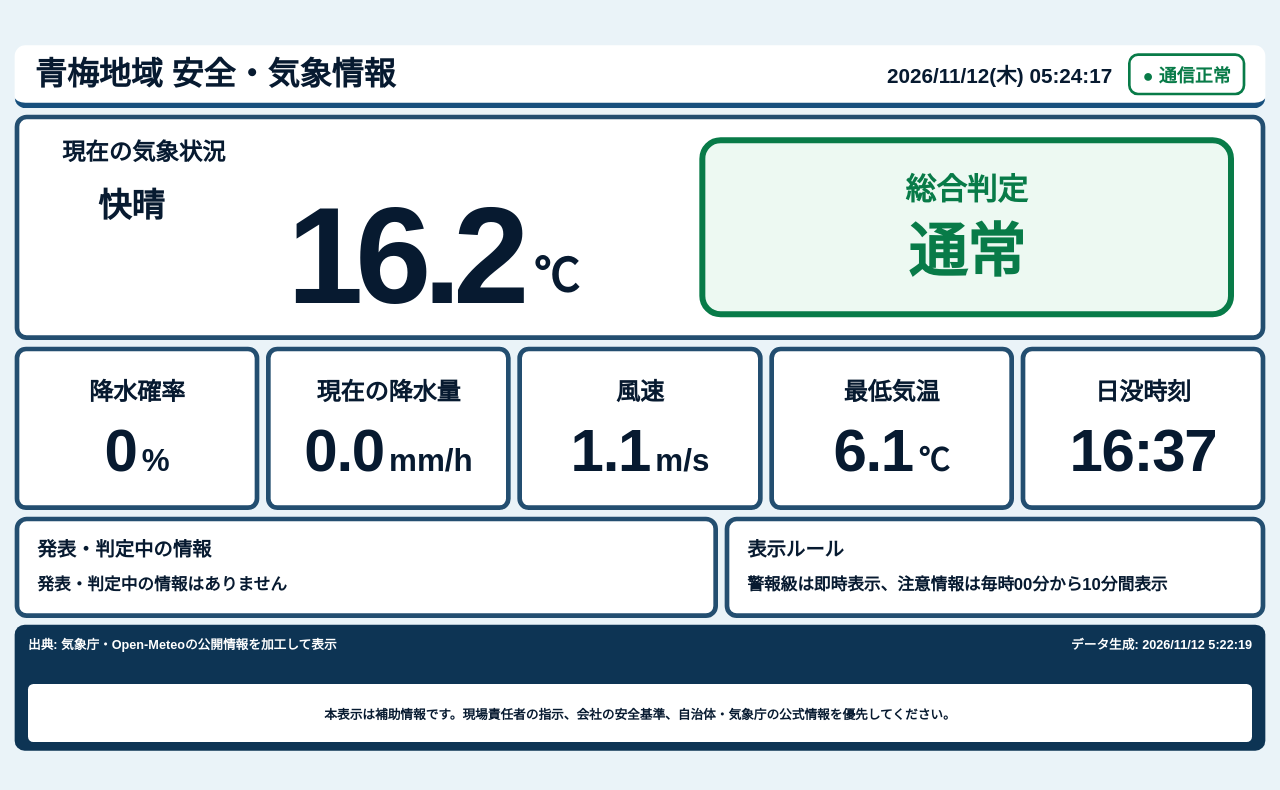
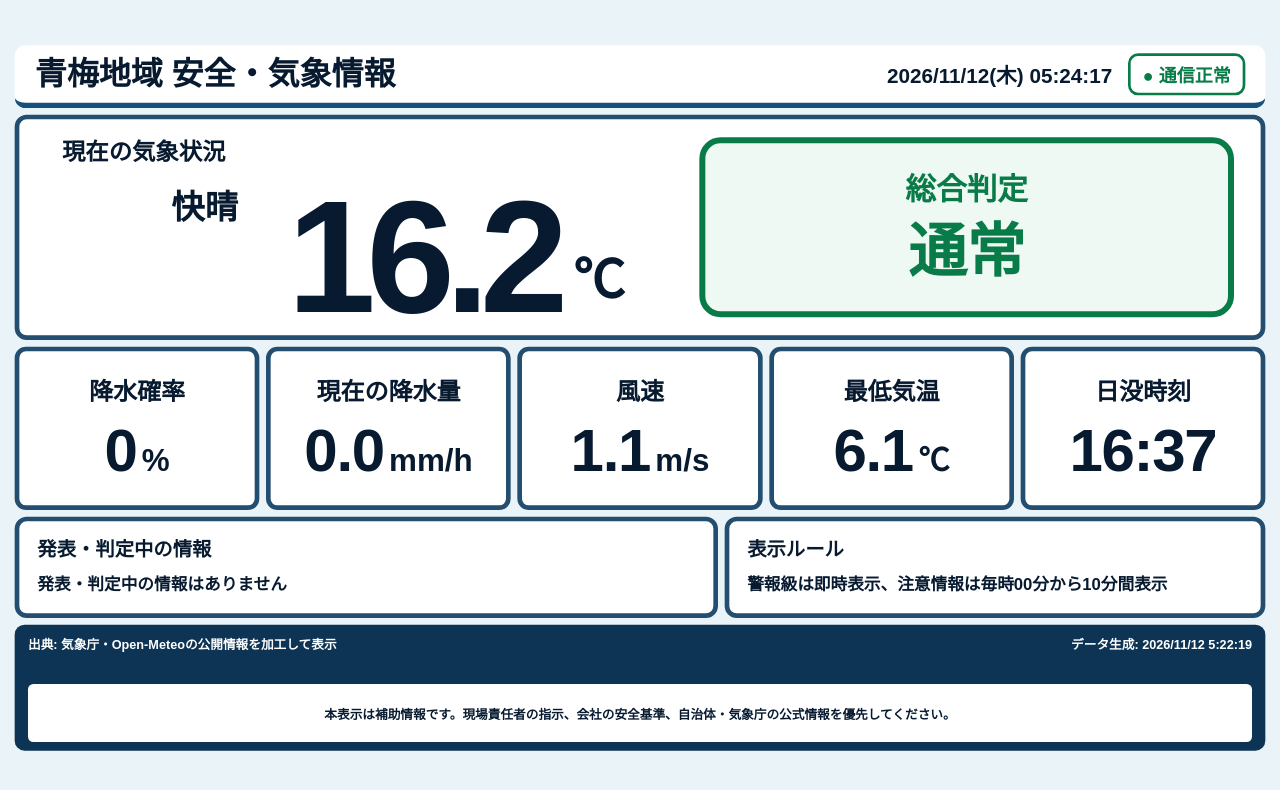
Before and after one commit to maeda0404/ome-safety-weather, a plain HTML site: page index.html in a window 1280 px wide. Drawn offline with Linux system fonts and the light colour scheme.

Commit message:
Update style.css

```diff
--- a/assets/style.css
+++ b/assets/style.css
@@ -18,7 +18,9 @@ body {
   width: 100%;
   height: 100%;
   overflow: hidden;
+
   background: var(--bg);
+
   font-family: "Yu Gothic", Meiryo, sans-serif;
   color: var(--navy);
 }
@@ -34,6 +36,7 @@ body {
 
 #stage {
   position: absolute;
+
   left: 50%;
   top: 50%;
 
@@ -66,6 +69,7 @@ body {
   border-bottom: 8px solid #174f7d;
 
   display: flex;
+
   align-items: center;
   justify-content: space-between;
 
@@ -83,6 +87,7 @@ body {
 
 .topright {
   display: flex;
+
   align-items: center;
 
   gap: 24px;
@@ -133,6 +138,7 @@ body {
   background: var(--white);
 
   border: 7px solid var(--line);
+
   border-radius: 18px;
 }
 
@@ -147,10 +153,6 @@ body {
 
   display: grid;
 
-  /*
-     左側 52%
-     右側 48%
-  */
   grid-template-columns: 1.08fr 0.92fr;
 
   gap: 38px;
@@ -189,20 +191,22 @@ body {
 }
 
 
+/* ==================================================
+   天気
+   ================================================== */
+
 /*
-   天気
-
-   左側に独立して配置。
-   気温とは重ねない。
+   「快晴」などの天気を
+   左端ではなく中央寄りへ配置
 */
 
 .current p {
   position: absolute;
 
-  left: 38px;
-  top: 78px;
+  left: 128px;
+  top: 81px;
 
-  width: 180px;
+  width: 220px;
 
   margin: 0;
 
@@ -217,20 +221,22 @@ body {
 }
 
 
+/* ==================================================
+   現在気温
+   ================================================== */
+
 /*
-   現在気温
-
-   天気の右隣を大きく使う。
+   天気の右側へ気温を大きく配置
 */
 
 .temperature-line {
   position: absolute;
 
-  left: 230px;
-  right: 10px;
-  top: 67px;
+  left: 285px;
+  right: -4px;
+  top: 57px;
 
-  height: 223px;
+  height: 245px;
 
   display: flex;
 
@@ -241,15 +247,15 @@ body {
 }
 
 
-/* 15.2 */
+/* 16.1 */
 
 .temperature-line strong {
-  font-size: 205px;
+  font-size: 238px;
   font-weight: 900;
 
-  line-height: 0.9;
+  line-height: 0.88;
 
-  letter-spacing: -12px;
+  letter-spacing: -14px;
 
   white-space: nowrap;
 }
@@ -258,10 +264,10 @@ body {
 /* ℃ */
 
 .temp-unit {
-  margin-left: 18px;
-  margin-top: 59px;
+  margin-left: 21px;
+  margin-top: 69px;
 
-  font-size: 69px;
+  font-size: 78px;
   font-weight: 900;
 
   line-height: 1;
@@ -279,6 +285,7 @@ body {
   height: 270px;
 
   border: 9px solid;
+
   border-radius: 32px;
 
   display: flex;
@@ -289,13 +296,13 @@ body {
 
   padding: 0 24px;
 
+  text-align: center;
+
   background: #fff8e8;
-
-  text-align: center;
 }
 
 
-/* 総合判定 */
+/* 「総合判定」 */
 
 .judgement span {
   margin: 0 0 27px;
@@ -307,7 +314,7 @@ body {
 }
 
 
-/* 通常 / 注意情報あり / 危険 */
+/* 「通常 / 注意情報あり / 危険」 */
 
 .judgement strong {
   margin: 0;
@@ -364,6 +371,7 @@ body {
   background: var(--white);
 
   border: 7px solid var(--line);
+
   border-radius: 17px;
 
   display: flex;
@@ -378,7 +386,7 @@ body {
 }
 
 
-/* カード見出し */
+/* カードタイトル */
 
 .metrics h2 {
   margin: 0 0 27px;
@@ -390,7 +398,7 @@ body {
 }
 
 
-/* 数値の行 */
+/* 数値＋単位 */
 
 .metrics p {
   margin: 0;
@@ -429,7 +437,8 @@ body {
 
 
 /* ==================================================
-   発表情報・表示ルール
+   発表・判定情報
+   表示ルール
    ================================================== */
 
 .details {
@@ -482,6 +491,7 @@ footer {
 
 footer > div {
   display: flex;
+
   justify-content: space-between;
 
   font-size: 19px;
@@ -498,6 +508,7 @@ footer p {
   border-radius: 8px;
 
   display: grid;
+
   place-items: center;
 
   font-size: 19px;
@@ -505,7 +516,7 @@ footer p {
 
 
 /* ==================================================
-   注意喚起 全画面画像
+   注意喚起の全画面画像
    ================================================== */
 
 .overlay {
@@ -516,6 +527,7 @@ footer p {
   z-index: 20;
 
   display: grid;
+
   place-items: center;
 
   overflow: hidden;
@@ -535,7 +547,9 @@ footer p {
 }
 
 
-/* 画像読込失敗時 */
+/* ==================================================
+   画像読込失敗時
+   ================================================== */
 
 .overlay p {
   display: none;
@@ -551,7 +565,10 @@ footer p {
 }
 
 
-/* 複数注意情報 */
+/* ==================================================
+   複数注意喚起時
+   例：1 / 2
+   ================================================== */
 
 .overlay span {
   position: absolute;
```
